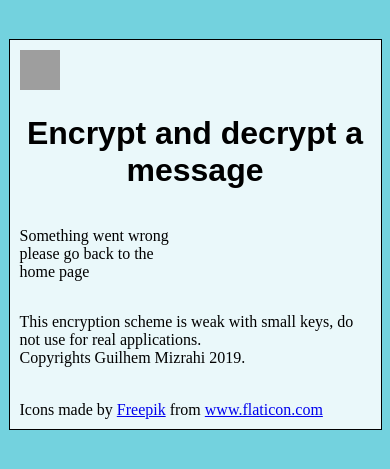
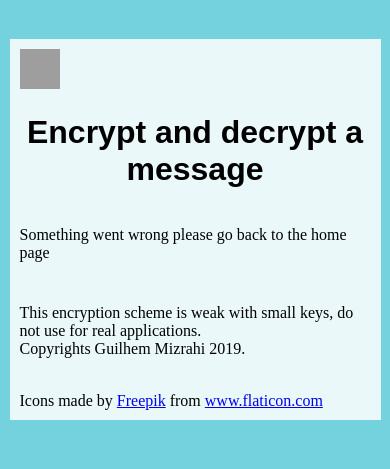
Before and after one commit to g-mizrahi/tinyRSA, a Flask app: template templates/encrypt.html in a window 390 px wide. Shown: the top 469 px of the page. Run offline with Flask 2, Linux system fonts and the light colour scheme; the template is opened without the code that fills it, so the values that code supplies are empty; grey boxes are pictures that could not be loaded.

Commit message:
made mobile friendly

```diff
--- a/static/css/styles.css
+++ b/static/css/styles.css
@@ -1,3 +1,7 @@
+/* *{
+  border: solid 1px;
+} */
+
 html{
   background-color: #73d2de;
 }
@@ -6,7 +10,7 @@ body{
   background-color: #eaf8fa;
   padding:10px;
   margin:10% auto;
-  border:solid 1px;
+  /* border:solid 1px; */
   width:90%;
 }
 
@@ -23,8 +27,26 @@ h1{
 
 #keys{
   grid-column: 1/2;
+  grid-row: 1/4;
 }
 
 #messages{
   grid-column: 2/3;
+  grid-row: 2/3;
 }
+@media only screen and (max-width: 600px) {
+  #crypto{
+    display: grid;
+    grid-gap: 10px;
+  }
+
+  #keys{
+    grid-column: 1/3;
+    grid-row: 1/2;
+  }
+
+  #messages{
+    grid-column: 1/3;
+    grid-row: 2/3;
+  }
+}
```
